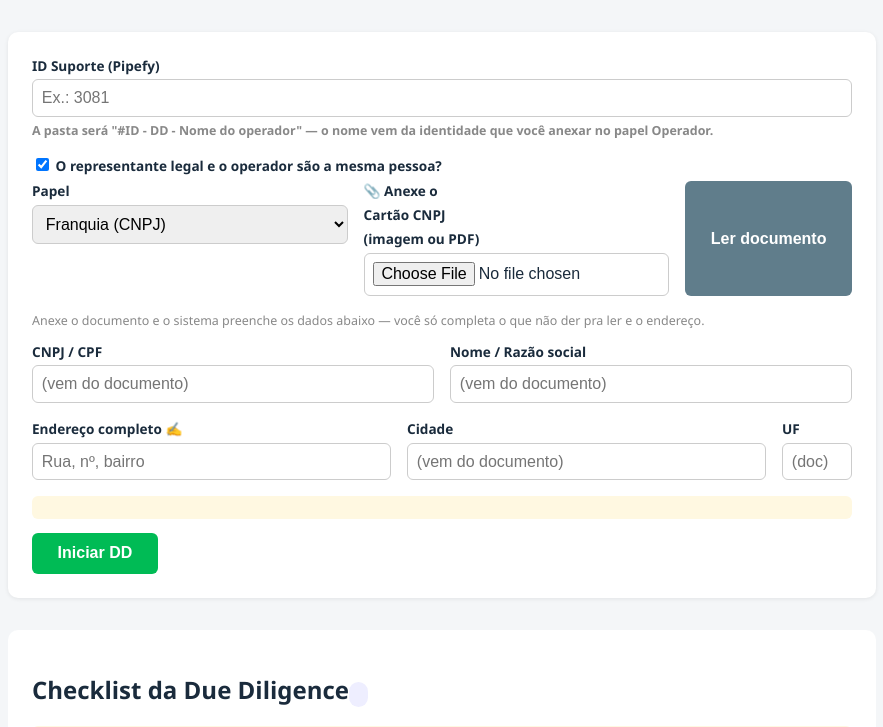
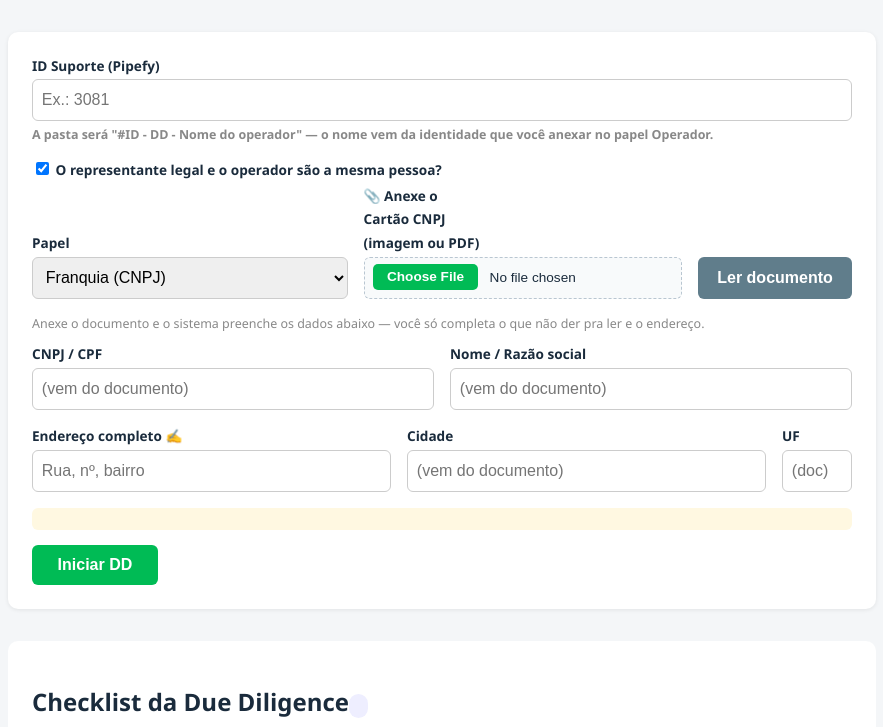
Before and after one commit to anapivanti-lab/seazone-dd, a FastAPI app: page / in a window 1280 px wide. Shown: the part 92-819 px from the top of the page, without its empty margins (198-1081 px from the left). Run offline with FastAPI, Linux system fonts and the light colour scheme.

Commit message:
Design: campo de upload estilizado (mesma altura/aparencia dos demais) + linha alinhada (align-items flex-end) + altura uniforme 42px
Co-Authored-By: Claude Opus 4.7 (1M context) <noreply@anthropic.com>

```diff
--- a/app/static/style.css
+++ b/app/static/style.css
@@ -24,16 +24,45 @@ form {
   border-radius: 10px;
   box-shadow: 0 1px 4px rgba(0, 0, 0, .08);
 }
-.linha { display: flex; gap: 1rem; margin-bottom: 1rem; flex-wrap: wrap; }
+.linha { display: flex; gap: 1rem; margin-bottom: 1rem; flex-wrap: wrap; align-items: flex-end; }
 label { display: flex; flex-direction: column; font-size: .85rem; font-weight: 600; gap: .3rem; }
-.cresce { flex: 1; min-width: 180px; }
+.cresce { flex: 1; min-width: 220px; }
 .uf { width: 70px; }
 input, select {
   padding: .55rem;
   border: 1px solid #ccc;
   border-radius: 6px;
   font-size: 1rem;
+  height: 42px;
 }
+select { min-width: 200px; }
+textarea { padding: .55rem; border: 1px solid #ccc; border-radius: 6px; font-size: 1rem; }
+/* campo de upload com a mesma altura/aparência dos demais */
+input[type="file"] {
+  height: 42px;
+  padding: .35rem .5rem;
+  background: #f8fafb;
+  border: 1px dashed #b9c6d1;
+  display: flex;
+  align-items: center;
+  font-size: .85rem;
+  cursor: pointer;
+}
+input[type="file"]::file-selector-button {
+  background: var(--azul);
+  color: #fff;
+  border: 0;
+  border-radius: 5px;
+  padding: .35rem .9rem;
+  margin-right: .7rem;
+  font-weight: 600;
+  font-family: inherit;
+  font-size: .85rem;
+  cursor: pointer;
+}
+input[type="file"]::file-selector-button:hover { filter: brightness(1.05); }
+.linha button { height: 42px; padding: 0 1.2rem; white-space: nowrap; }
+input[type="checkbox"] { height: auto; width: auto; }
 button {
   background: var(--azul);
   color: #fff;
--- a/app/templates/index.html
+++ b/app/templates/index.html
@@ -4,7 +4,7 @@
   <meta charset="utf-8">
   <meta name="viewport" content="width=device-width, initial-scale=1">
   <title>Due Diligence de Franquias — Seazone</title>
-  <link rel="stylesheet" href="/static/style.css?v=27">
+  <link rel="stylesheet" href="/static/style.css?v=28">
 </head>
 <body>
   <header>
@@ -119,6 +119,6 @@
     </section>
   </main>
 
-  <script src="/static/app.js?v=27"></script>
+  <script src="/static/app.js?v=28"></script>
 </body>
 </html>
```
